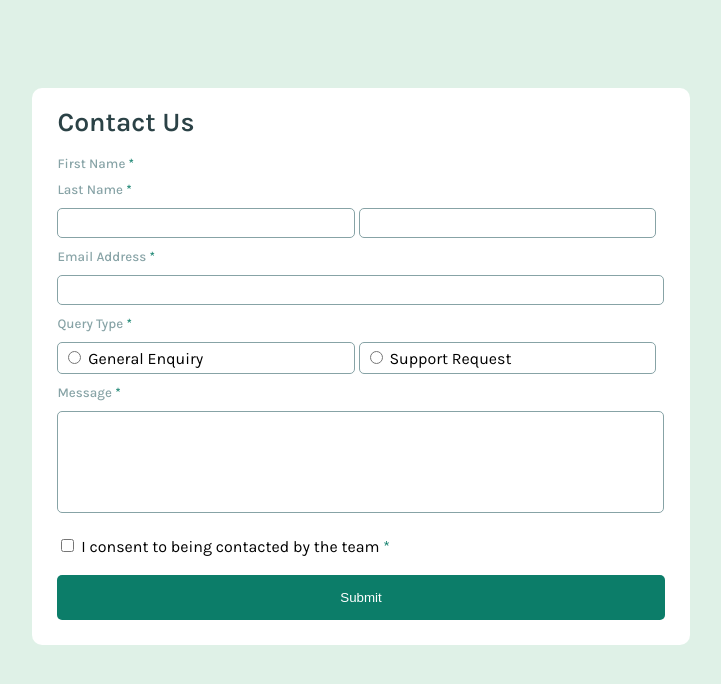
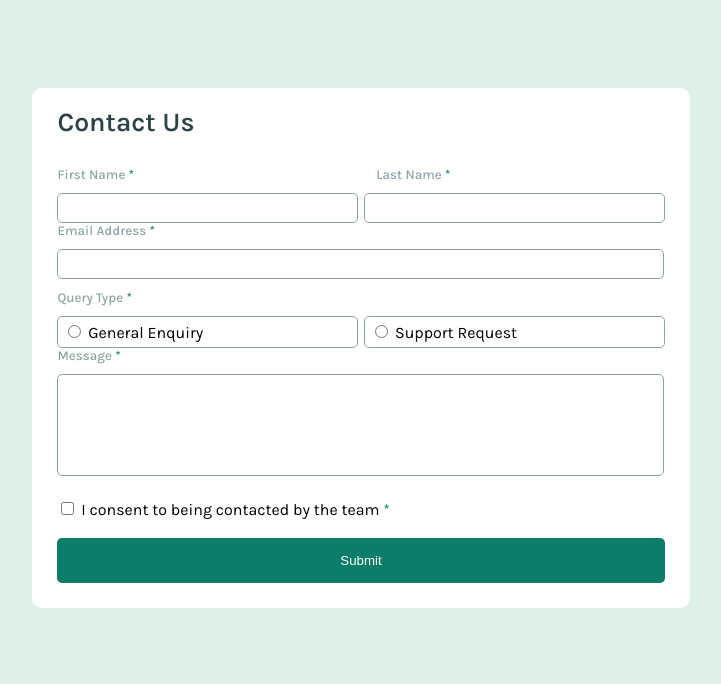
Before and after one commit to jaliecac/ContactForm, a plain HTML site: page index.html in a window 1280 px wide. Shown: the whole page, without its empty margins (279-1000 px from the left). Drawn offline with Linux system fonts and the light colour scheme.

Commit message:
Worked on alignment for CSS

```diff
--- a/Style.css
+++ b/Style.css
@@ -54,7 +54,7 @@
     }
 
     .fifty-fifty {
-        width: 47%;
+        width: 47.5%;
         display: inline-block;
     }
 
@@ -66,7 +66,15 @@
         border: 1px solid hsl(186, 15%, 59%);
         padding: 5px;
         border-radius: 5px;
-        width: 47%;
+        width: 47.5%;
         display: inline-block;
     }
+
+    .left {
+        float: left;
+    }
+
+    .right {
+        float: right;
+    }
 }
--- a/index.html
+++ b/index.html
@@ -14,11 +14,11 @@
   <form>
     <main><h1>Contact Us</h1>
 
-    <h2>First Name <span>*</span></h2>
-    <h2>Last Name <span>*</span></h2>
-    <input type="text" id="firstName" class="fifty-fifty">
+    <h2 class="fifty-fifty">First Name <span>*</span></h2>
+    <h2 class="fifty-fifty right">Last Name <span>*</span></h2>
+    <input type="text" id="firstName" class="fifty-fifty left">
     <h3 class="hide">This field is required</h3>
-    <input type="text" id="lastName" class="fifty-fifty">
+    <input type="text" id="lastName" class="fifty-fifty right">
     <h3 class="hide">This field is required</h3>
 
     <h2>Email Address <span>*</span></h2>
@@ -27,11 +27,11 @@
     <h3 class="hide">This field is required</h3>
 
     <h2>Query Type <span>*</span></h2>
-    <div class="radios">
+    <div class="radios left">
       <input type="radio" id="general" name="queryType">
       <label for="general">General Enquiry</label>
     </div>
-    <div class="radios">
+    <div class="radios right">
       <input type="radio" id="support" name="queryType">
       <label for="support">Support Request</label>
     </div>
```
